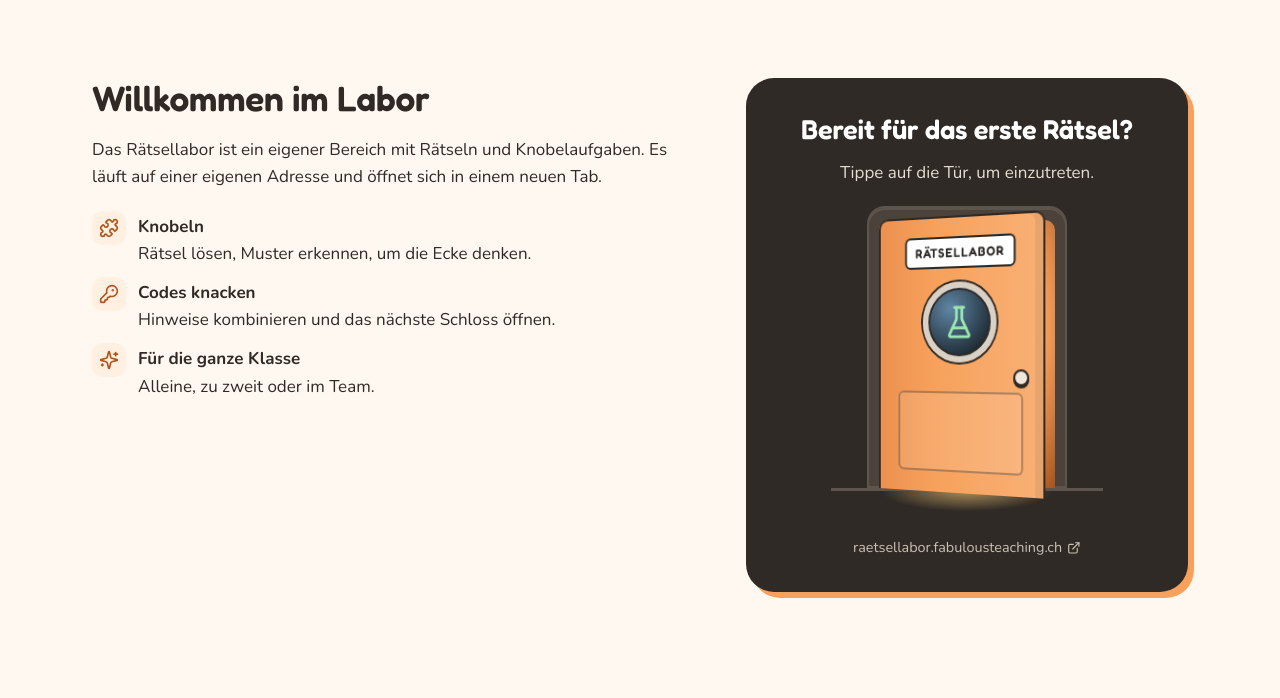
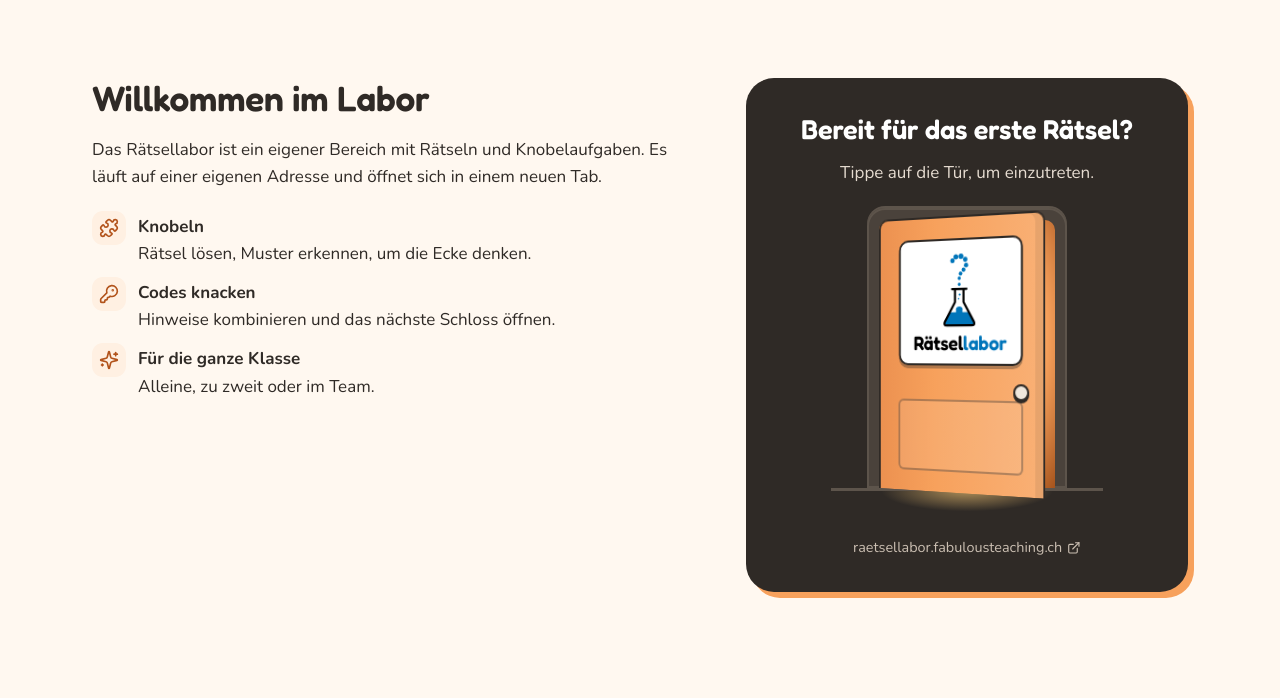
Before and after one commit to fabulousteaching/fabulousteaching, a PHP site: page /raetsellabor.php in a window 1280 px wide. Shown: the part 365-1063 px from the top of the page. Run offline with PHP 8.4, Linux system fonts and the light colour scheme.

Commit message:
Labortür: Logo des Rätsellabors, ganz offen, nur «Eintreten»
- Auf der Tür steht jetzt das Logo des Rätsellabors (Puzzle-Kolben mit
  Wortmarke), übernommen aus dem Repository Raetsellabor
- Die Tür hat eine Rückseite und schwingt beim Darüberfahren ganz auf
- Dahinter nur noch «Eintreten», mittig; Puzzleteil und Bläschen entfernt

Co-Authored-By: Claude Opus 5.5 <noreply@anthropic.com>
Claude-Session: https://claude.ai/code/session_01EZGWyxUrvqobjxcBZs62kd

```diff
--- a/assets/css/stil.css
+++ b/assets/css/stil.css
@@ -271,34 +271,31 @@ p{margin:0 0 1em}
 .tuer-rahmen{position:relative;display:block;height:280px;background:#4a423b;border-radius:18px 18px 0 0;perspective:1000px;
   box-shadow:inset 0 0 0 2px #5d544b,0 -2px 0 #5d544b}
 .tuer-raum,.tuer-blatt{position:absolute;top:12px;left:12px;right:12px;bottom:0;border-radius:10px 10px 0 0}
-/* Hinter der Tür: das leuchtende Labor */
-.tuer-raum{display:flex;flex-direction:column;align-items:center;justify-content:center;gap:14px;overflow:hidden;color:var(--tinte);padding-left:40px;
-  background:radial-gradient(ellipse at 50% 38%,#fff6d1 0%,#ffd98a 28%,#f7a15c 62%,#a5531c 100%)}
-.raum-symbol .icon{width:62px;height:62px;stroke-width:1.8;transform:rotate(-8deg)}
-.raum-text{display:inline-flex;align-items:center;gap:.35em;font-family:var(--schrift-titel);font-weight:700;font-size:1.1rem;background:var(--papier);
-  border:2px solid var(--tinte);border-radius:999px;padding:.35em .95em;box-shadow:0 3px 0 var(--tinte);opacity:0;transform:translateY(10px);transition:opacity .35s ease .25s,transform .35s ease .25s}
-.raum-blasen i{position:absolute;bottom:-14px;width:12px;height:12px;border-radius:50%;background:rgba(255,255,255,.75);animation:aufsteigen 3.2s linear infinite}
-.raum-blasen i:nth-child(1){left:18%}
-.raum-blasen i:nth-child(2){left:44%;width:8px;height:8px;animation-delay:-1.1s}
-.raum-blasen i:nth-child(3){left:66%;animation-delay:-2s}
-.raum-blasen i:nth-child(4){left:82%;width:7px;height:7px;animation-delay:-.5s}
-@keyframes aufsteigen{0%{transform:translateY(0);opacity:0}15%{opacity:1}100%{transform:translateY(-280px);opacity:0}}
-/* Das Türblatt */
-.tuer-blatt{display:block;border:2px solid var(--tinte);border-bottom:0;transform-origin:left center;
-  background:linear-gradient(90deg,#ec9150 0%,#f7a15c 35%,#f9b075 100%);box-shadow:inset -8px 0 0 rgba(0,0,0,.07);
-  transition:transform .85s cubic-bezier(.3,.8,.25,1),filter .85s;animation:anklopfen 1.4s ease-in-out 1.2s 1}
-.tuer-schild{position:absolute;top:18px;left:50%;transform:translateX(-50%);white-space:nowrap;background:var(--papier);color:var(--tinte);
-  font-family:var(--schrift-titel);font-weight:600;font-size:.78rem;letter-spacing:.08em;text-transform:uppercase;padding:.3em .75em;border:2px solid var(--tinte);border-radius:6px}
-.tuer-bullauge{position:absolute;top:62px;left:50%;width:78px;height:78px;margin-left:-39px;border-radius:50%;display:grid;place-items:center;color:#9be7b0;
-  background:radial-gradient(circle at 35% 30%,#5f86a4,#1f2c36 75%);border:6px solid #d9d1c6;box-shadow:0 0 0 2px var(--tinte),inset 0 0 0 2px var(--tinte)}
-.tuer-bullauge .icon{width:34px;height:34px}
-.tuer-feld{position:absolute;left:20px;right:20px;bottom:20px;height:78px;border:2px solid rgba(47,42,38,.35);border-radius:6px;background:rgba(255,255,255,.1)}
-.tuer-griff{position:absolute;right:14px;top:55%;width:16px;height:16px;border-radius:50%;background:#efe7dc;border:2px solid var(--tinte);box-shadow:0 2px 0 var(--tinte)}
+/* Hinter der Tür: das leuchtende Labor, nur «Eintreten» in der Mitte */
+.tuer-raum{display:grid;place-items:center;overflow:hidden;color:var(--tinte);
+  background:radial-gradient(ellipse at 50% 42%,#fff6d1 0%,#ffd98a 30%,#f7a15c 64%,#a5531c 100%)}
+.raum-text{display:inline-flex;align-items:center;gap:.35em;font-family:var(--schrift-titel);font-weight:700;font-size:1.15rem;background:var(--papier);
+  border:2px solid var(--tinte);border-radius:999px;padding:.4em 1em;box-shadow:0 3px 0 var(--tinte);opacity:0;transform:translateY(10px);transition:opacity .35s ease .3s,transform .35s ease .3s}
+/* Das Türblatt: Vorder- und Rückseite, damit es ganz aufgehen kann */
+.tuer-blatt{display:block;transform-origin:left center;transform-style:preserve-3d;
+  transition:transform 1s cubic-bezier(.3,.8,.25,1);animation:anklopfen 1.4s ease-in-out 1.2s 1}
+.tuer-vorne,.tuer-hinten{position:absolute;inset:0;border:2px solid var(--tinte);border-bottom:0;border-radius:10px 10px 0 0;
+  -webkit-backface-visibility:hidden;backface-visibility:hidden}
+.tuer-vorne{background:linear-gradient(90deg,#ec9150 0%,#f7a15c 35%,#f9b075 100%);box-shadow:inset -8px 0 0 rgba(0,0,0,.07)}
+.tuer-hinten{transform:rotateY(180deg);background:linear-gradient(90deg,#d97c3b,#e98d4b);box-shadow:inset 8px 0 0 rgba(0,0,0,.1)}
+/* Logo des Rätsellabors auf einem weissen Schild */
+.tuer-logo{position:absolute;top:20px;left:50%;transform:translateX(-50%);display:flex;flex-direction:column;align-items:center;gap:6px;
+  padding:12px 14px 10px;background:#fff;border:2px solid var(--tinte);border-radius:10px;box-shadow:0 3px 0 rgba(47,42,38,.35)}
+.tuer-logo .kolben{width:auto;height:72px}
+.tuer-logo .wortmarke{font-family:"Fredoka",var(--schrift-titel);font-weight:600;font-size:1.2rem;letter-spacing:-.01em;line-height:1;color:#000;white-space:nowrap}
+.tuer-logo .blau{color:#0075BA}
+.tuer-feld{position:absolute;left:20px;right:20px;bottom:20px;height:70px;border:2px solid rgba(47,42,38,.35);border-radius:6px;background:rgba(255,255,255,.1)}
+.tuer-griff{position:absolute;right:14px;top:60%;width:16px;height:16px;border-radius:50%;background:#efe7dc;border:2px solid var(--tinte);box-shadow:0 2px 0 var(--tinte)}
 /* Lichtschein auf dem Boden */
 .tuer-licht{display:block;height:30px;margin:0 -36px;border-top:3px solid #5d544b;
   background:radial-gradient(ellipse 60% 100% at 50% 0,rgba(255,206,120,.6),transparent 75%) 50% 0/0% 100% no-repeat;transition:background-size .7s ease}
 /* Öffnen: Maus darüber oder mit der Tastatur angewählt */
-.labortuer:hover .tuer-blatt,.labortuer:focus-visible .tuer-blatt{transform:rotateY(-80deg);filter:brightness(.92);animation:none}
+.labortuer:hover .tuer-blatt,.labortuer:focus-visible .tuer-blatt{transform:rotateY(-112deg);animation:none}
 .labortuer:hover .raum-text,.labortuer:focus-visible .raum-text{opacity:1;transform:none}
 .labortuer:hover .tuer-licht,.labortuer:focus-visible .tuer-licht{background-size:100% 100%}
 @keyframes anklopfen{0%,100%{transform:rotateY(0)}30%{transform:rotateY(-14deg)}55%{transform:rotateY(-3deg)}75%{transform:rotateY(-9deg)}}
--- a/raetsellabor.php
+++ b/raetsellabor.php
@@ -45,15 +45,19 @@ require __DIR__ . '/inc/kopf.php';
         <span class="sr">Rätsellabor öffnen (neuer Tab)</span>
         <span class="tuer-rahmen" aria-hidden="true">
           <span class="tuer-raum">
-            <span class="raum-blasen"><i></i><i></i><i></i><i></i></span>
-            <span class="raum-symbol"><?= icon('puzzle') ?></span>
             <span class="raum-text">Eintreten <?= icon('arrow-right') ?></span>
           </span>
           <span class="tuer-blatt">
-            <span class="tuer-schild">Rätsellabor</span>
-            <span class="tuer-bullauge"><?= icon('flask-conical') ?></span>
-            <span class="tuer-feld"></span>
-            <span class="tuer-griff"></span>
+            <span class="tuer-vorne">
+              <!-- Logo des Rätsellabors («Puzzle-Kolben»), übernommen von raetsellabor.fabulousteaching.ch -->
+              <span class="tuer-logo">
+                <svg class="kolben" viewBox="0 4 100 160"><circle cx="34" cy="21" r="5.2" fill="#0075BA"/><circle cx="42" cy="13" r="5.6" fill="#0075BA"/><circle cx="54" cy="12" r="5.8" fill="#0075BA"/><circle cx="64" cy="19" r="5.4" fill="#0075BA"/><circle cx="66" cy="31" r="5" fill="#0075BA"/><circle cx="60" cy="41" r="4.6" fill="#0075BA"/><circle cx="53" cy="49" r="4.2" fill="#0075BA"/><circle cx="50" cy="59" r="3.8" fill="#0075BA"/><circle cx="50" cy="72" r="3.5" fill="#0075BA"/><circle cx="51" cy="94" r="2.4" fill="#0075BA"/><circle cx="48.5" cy="103" r="1.8" fill="#0075BA"/><path d="M27.4 132 H42 C44 129 40 124 44.5 121 C47 119.3 53 119.3 55.5 121 C60 124 56 129 58 132 H72.6 L84 152 Q88 160 79 160 H21 Q12 160 16 152 Z" fill="#0075BA"/><path d="M40 82 V110 L16 152 Q12 160 21 160 H79 Q88 160 84 152 L60 110 V82" fill="none" stroke="#000" stroke-width="5" stroke-linecap="round" stroke-linejoin="round"/><path d="M33 82 H67" fill="none" stroke="#000" stroke-width="5" stroke-linecap="round"/></svg>
+                <span class="wortmarke">Rätsel<span class="blau">labor</span></span>
+              </span>
+              <span class="tuer-feld"></span>
+              <span class="tuer-griff"></span>
+            </span>
+            <span class="tuer-hinten"></span>
           </span>
         </span>
         <span class="tuer-licht" aria-hidden="true"></span>
```
